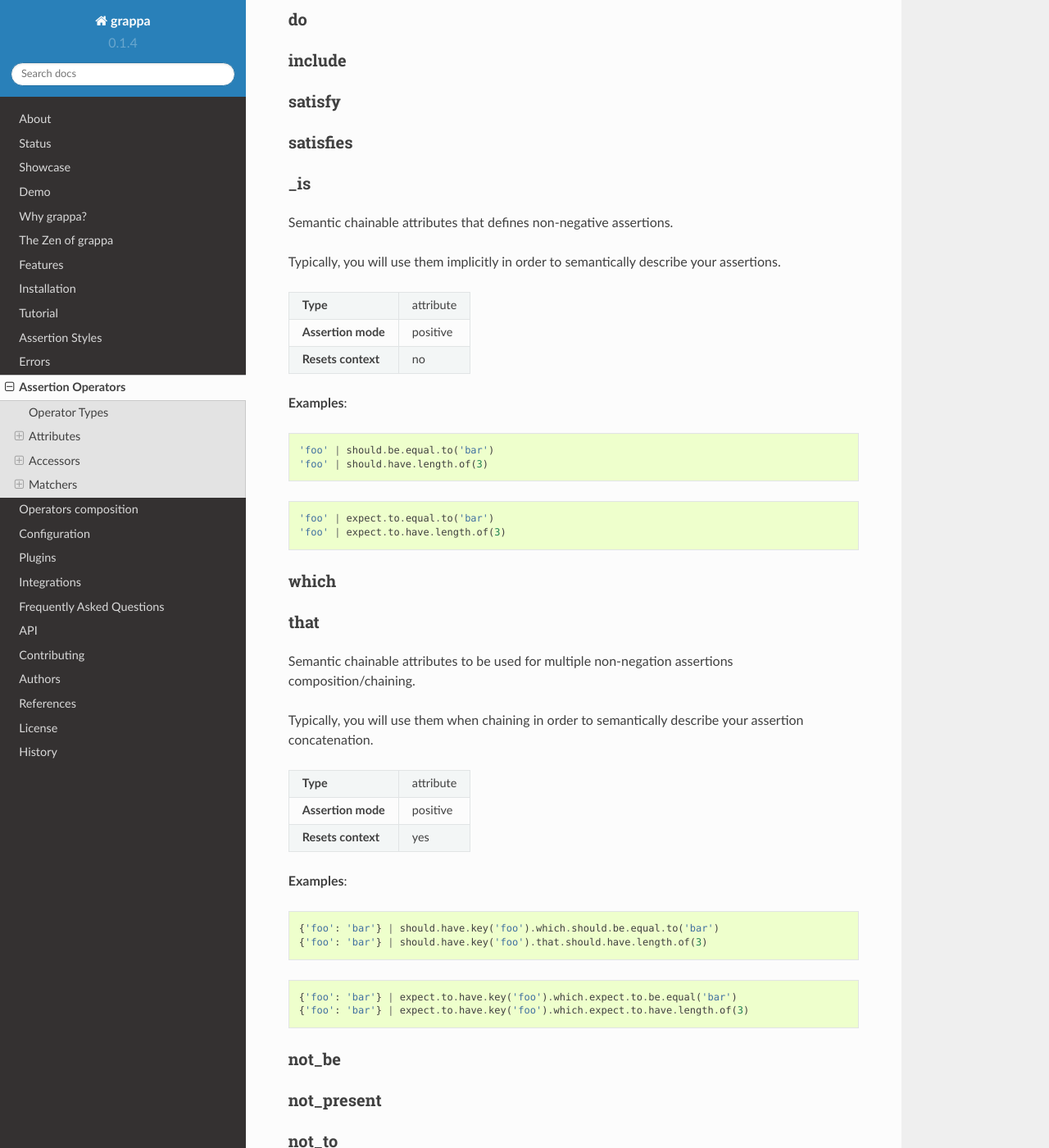
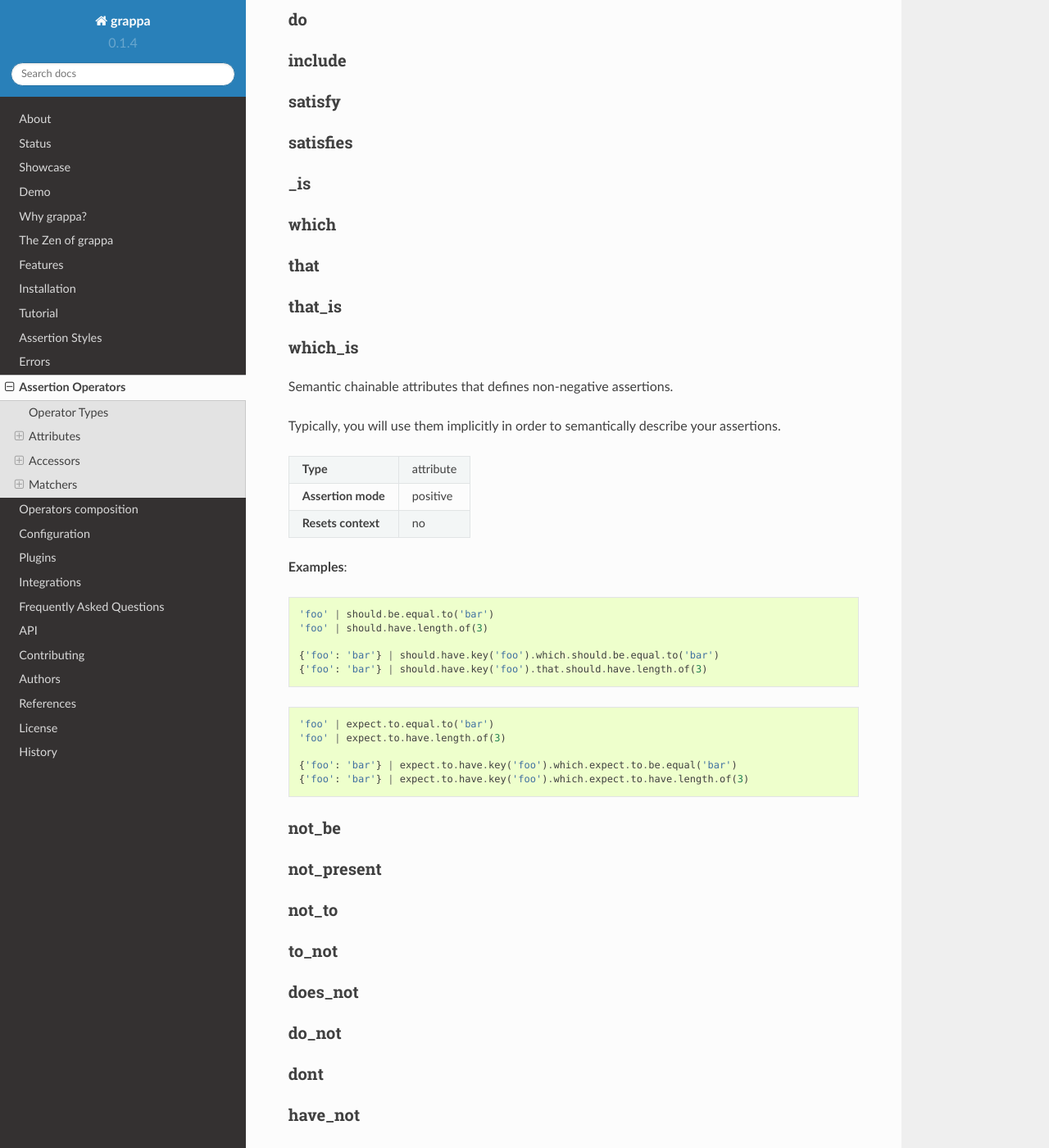
Before and after one commit to grappa-py/grappa, a Sphinx documentation site: the page built from docs/operators.rst, in a window 1280 px wide and 1400 px high, scrolled down 1068 px. Shown: the whole window at 82% size. Built offline with Sphinx 7.4.7 and the Read the Docs theme 2.0.0, drawn with Linux system fonts in a browser that asks for light colours; some of the changed text lies outside the part shown.

Commit message:
feat(operators): add "that_is", "which_is" attribute DSL operators

```diff
--- a/docs/operators.rst
+++ b/docs/operators.rst
@@ -60,6 +60,18 @@ satisfies
 _is
 ^^^
 
+which
+^^^^^
+
+that
+^^^^
+
+that_is
+^^^^^^^
+
+which_is
+^^^^^^^^
+
 Semantic chainable attributes that defines non-negative assertions.
 
 Typically, you will use them implicitly in order to semantically describe your assertions.
@@ -79,37 +91,13 @@ Typically, you will use them implicitly in order to semantically describe your a
     'foo' | should.be.equal.to('bar')
     'foo' | should.have.length.of(3)
 
+    {'foo': 'bar'} | should.have.key('foo').which.should.be.equal.to('bar')
+    {'foo': 'bar'} | should.have.key('foo').that.should.have.length.of(3)
+
 .. code-block:: python
 
     'foo' | expect.to.equal.to('bar')
     'foo' | expect.to.have.length.of(3)
-
-which
-^^^^^
-
-that
-^^^^
-
-Semantic chainable attributes to be used for multiple non-negation assertions composition/chaining.
-
-Typically, you will use them when chaining in order to semantically describe your assertion concatenation.
-
-=======================  ========================
- **Type**                attribute
------------------------  ------------------------
- **Assertion mode**      positive
------------------------  ------------------------
- **Resets context**      yes
-=======================  ========================
-
-**Examples**:
-
-.. code-block:: python
-
-    {'foo': 'bar'} | should.have.key('foo').which.should.be.equal.to('bar')
-    {'foo': 'bar'} | should.have.key('foo').that.should.have.length.of(3)
-
-.. code-block:: python
 
     {'foo': 'bar'} | expect.to.have.key('foo').which.expect.to.be.equal('bar')
     {'foo': 'bar'} | expect.to.have.key('foo').which.expect.to.have.length.of(3)
@@ -148,11 +136,20 @@ has_not
 not_has
 ^^^^^^^
 
+that_not
+^^^^^^^^
+
+which_not
+^^^^^^^^^
+
 is_not
 ^^^^^^
 
 _not
 ^^^^
+
+not_satisfy
+^^^^^^^^^^^
 
 Semantic chainable attributes that defines negative assertions.
 
```
Also changed, not shown: 1 other file.
